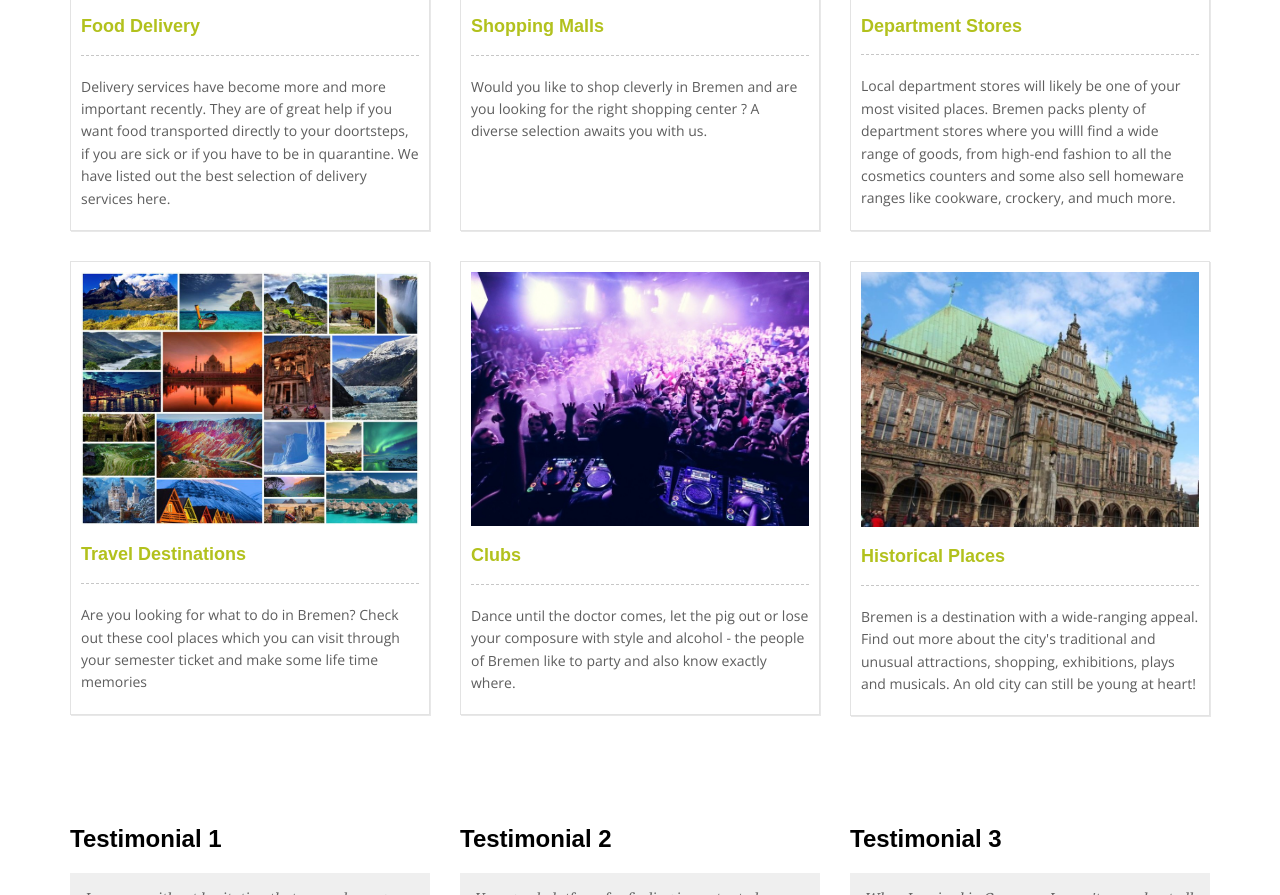
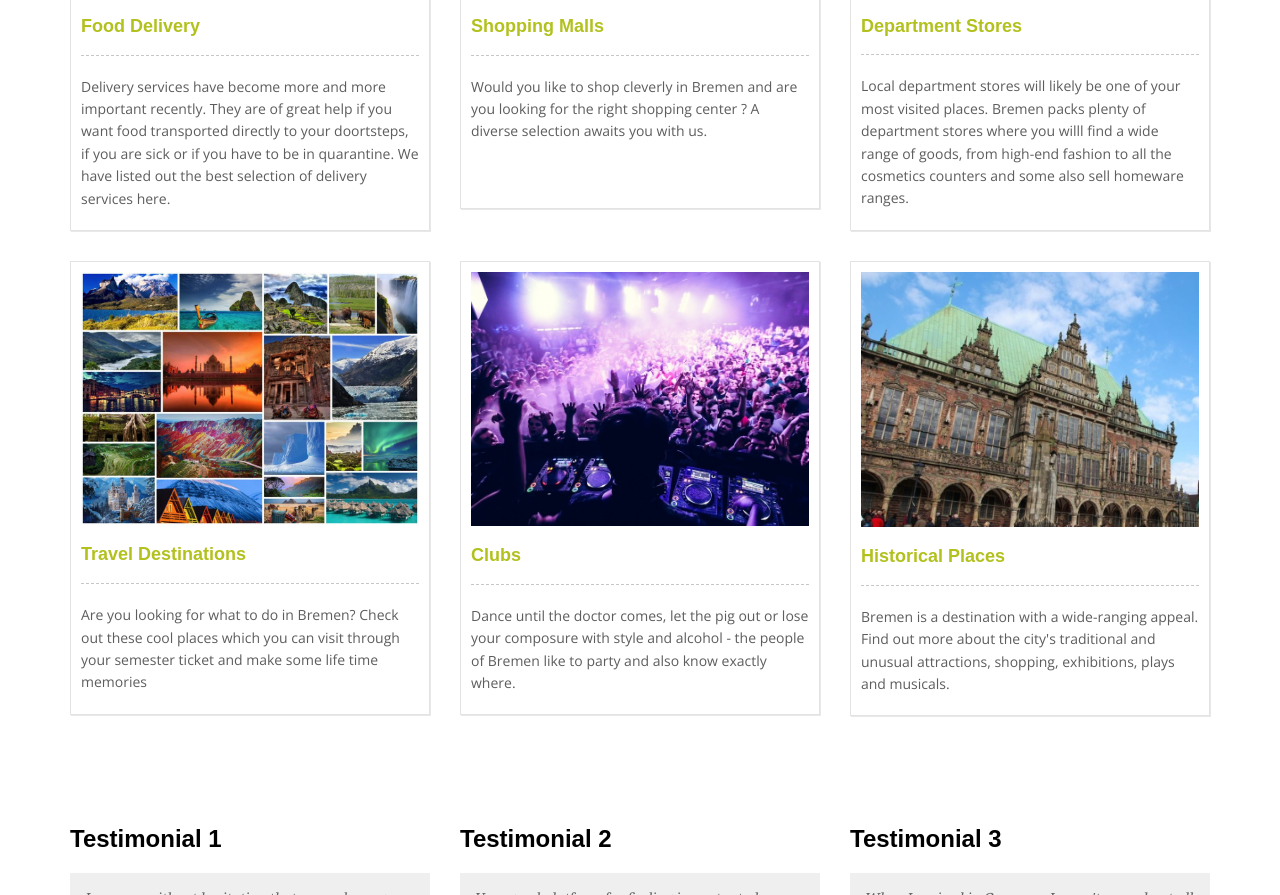
Before and after one commit to akarki7/aroundyou, a plain HTML site: page index.html in a window 1280 px wide. Shown: the part 1451-2346 px from the top of the page. Drawn offline with nearby package versions, Linux system fonts and the light colour scheme; a web font is replaced by a local one.

```diff
--- a/index.html
+++ b/index.html
@@ -101,7 +101,7 @@
 								<p>Would you like to shop cleverly in Bremen and are you looking for the right shopping
 									center ? A diverse selection awaits you with us.</p>
 								<br>
-								<br><br>
+								<br>
 							</a>
 						</div>
 					</div>
@@ -114,7 +114,7 @@
 									plenty of department stores where you willl find a wide range of goods, from
 									high-end
 									fashion to all the cosmetics counters and some also sell homeware
-									ranges like cookware, crockery, and much more. </p>
+									ranges.</p>
 							</a>
 						</div>
 					</div>
@@ -146,7 +146,7 @@
 							<a href="historic.html">
 								<img class="img-responsive" src="img/img06.jpg" alt="" width="569" height="700" >
 								<h3>Historical Places</h3>
-								<p>Bremen is a destination with a wide-ranging appeal. Find out more about the city's traditional and unusual attractions, shopping, exhibitions, plays and musicals. An old city can still be young at heart!</p>
+								<p>Bremen is a destination with a wide-ranging appeal. Find out more about the city's traditional and unusual attractions, shopping, exhibitions, plays and musicals.</p>
 							</a>
 						</div>
 					</div>
```
